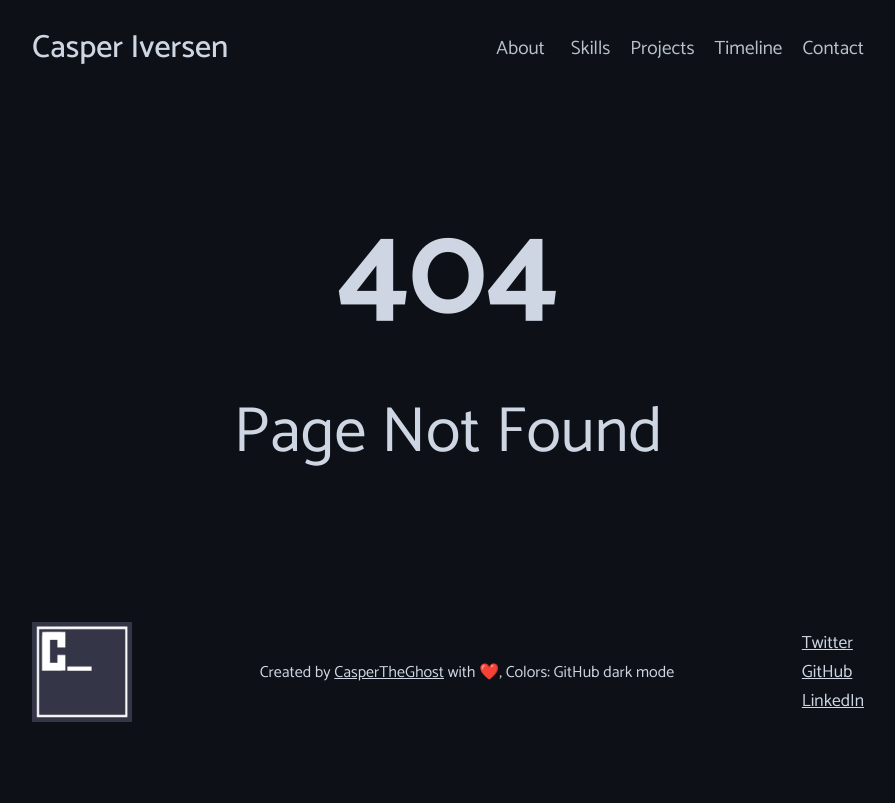
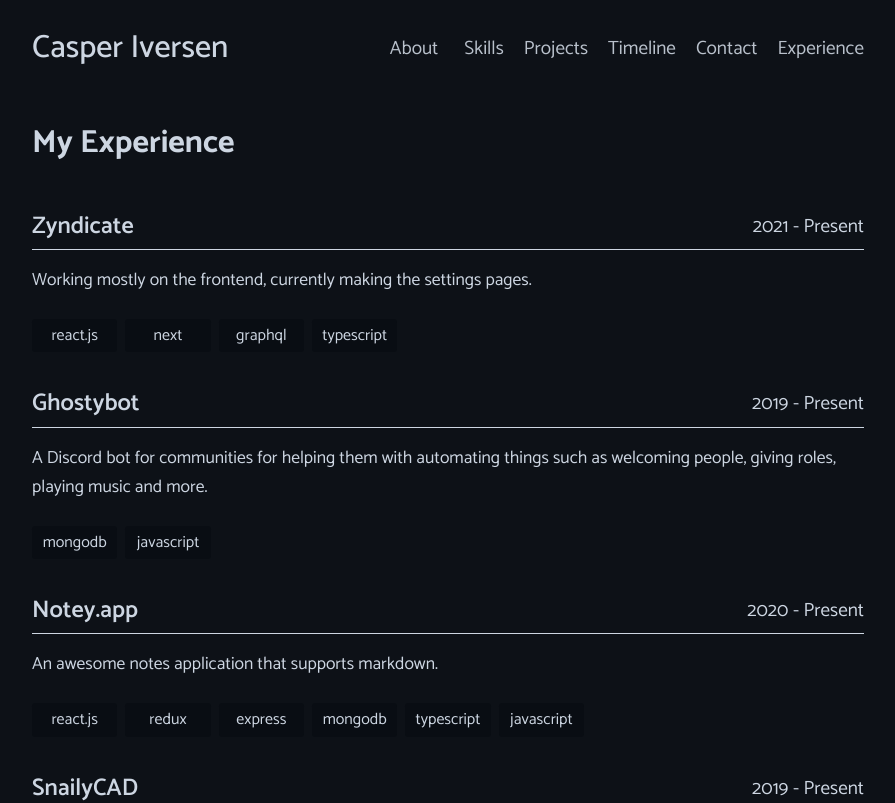
Before and after one commit to pzk3/casperiv.dev, a Next.js app: page /experience in a window 1280 px wide. Before the commit this address had no page. Shown: the top 803 px of the page, without its empty margins (192-1087 px from the left). Built offline with nearby package versions, Linux system fonts and the light colour scheme.

Commit message:
:tada: NEW: added experience page

```diff
--- a/components/Nav.tsx
+++ b/components/Nav.tsx
@@ -1,4 +1,5 @@
-import { useRouter } from "next/dist/client/router";
+import { useRouter } from "next/router";
+import Link from "next/link";
 import { useRef, useEffect, FC } from "react";
 
 const Nav: FC = () => {
@@ -29,7 +30,7 @@ const Nav: FC = () => {
 
   function handleAboutClick() {
     if (is404) {
-      return window.location.href = "/#about";
+      return (window.location.href = "/#about");
     }
     if (isPageOffset()) {
       window.location.href = "#";
@@ -64,6 +65,11 @@ const Nav: FC = () => {
             <a href={is404 ? "/#contact" : "#contact"} className="nav__link">
               Contact
             </a>
+            <Link href="/experience">
+              <a href="/experience" className="nav__link">
+                Experience
+              </a>
+            </Link>
           </div>
 
           <button onClick={handleHamburgerClick} className="hamburger">
--- /dev/null
+++ b/data/experience.ts
@@ -0,0 +1,32 @@
+import Experience from "../interfaces/experience";
+
+const experience: Experience[] = [
+  {
+    title: "Zyndicate",
+    year: "2021 - Present",
+    description: "Working mostly on the frontend, currently making the settings pages.",
+    stack: ["react.js", "next", "graphql", "typescript"],
+  },
+  {
+    title: "Ghostybot",
+    year: "2019 - Present",
+    description:
+      "A Discord bot for communities for helping them with automating things such as welcoming people, giving roles, playing music and more.",
+    stack: ["mongodb", "javascript"],
+  },
+  {
+    title: "Notey.app",
+    year: "2020 - Present",
+    description: "An awesome notes application that supports markdown.",
+    stack: ["react.js", "redux", "express", "mongodb", "typescript", "javascript"],
+  },
+  {
+    title: "SnailyCAD",
+    year: "2019 - Present",
+    description:
+      "A project I created to give Gaming communities a free CAD/MDT to help with management of Police, EMS and dispatch roleplay.",
+    stack: ["react.js", "redux", "mysql", "express", "typescript"],
+  },
+];
+
+export default experience;
--- a/pages/_app.tsx
+++ b/pages/_app.tsx
@@ -12,6 +12,7 @@ import "../styles/timeline.css";
 import "../styles/footer.css";
 import "../styles/projects.css";
 import "../styles/modal.css";
+import "../styles/experience.css";
 
 function App({ Component, pageProps }: AppProps) {
   return (
--- /dev/null
+++ b/pages/experience.tsx
@@ -0,0 +1,46 @@
+import { NextPage } from "next";
+import Head from "next/head";
+import experience from "../data/experience";
+import Experience from "../interfaces/experience";
+
+const ExperiencePage: NextPage = () => {
+  return (
+    <>
+      <Head>
+        <title>Experience - Casper Iversen</title>
+      </Head>
+
+      <div>
+        <h1>My Experience</h1>
+        {experience.map((item) => {
+          return <ExperienceItem key={item.title} item={item} />;
+        })}
+      </div>
+    </>
+  );
+};
+
+interface Props {
+  item: Experience;
+}
+
+export const ExperienceItem: React.FC<Props> = ({ item }: Props) => {
+  return (
+    <div className="experience__item">
+      <header className="experience__title">
+        <h1>{item.title}</h1>
+        <p>{item.year}</p>
+      </header>
+      <div className="experience__desc">{item.description}</div>
+      <footer className="experience__stack__container">
+        {item.stack.map((st) => (
+          <span key={st} className="experience__stack">
+            {st}
+          </span>
+        ))}
+      </footer>
+    </div>
+  );
+};
+
+export default ExperiencePage;
--- /dev/null
+++ b/styles/experience.css
@@ -0,0 +1,52 @@
+.experience__item {
+  padding: 1rem 0;
+}
+
+.experience__title {
+  display: flex;
+  justify-content: space-between;
+  align-items: center;
+  border-bottom: 0.1rem solid var(--text-color);
+  margin-bottom: 1rem;
+  padding-bottom: 0.2rem;
+}
+
+.experience__title h1 {
+  font-size: 1.5rem;
+  font-weight: 600;
+  margin: 0;
+}
+
+.experience__title p {
+  font-size: 1.2rem;
+  margin: 0;
+}
+
+.experience__desc {
+  font-size: 1.1rem;
+}
+
+.experience__stack__container {
+  margin-top: 1.5rem;
+  display: grid;
+  grid-template-columns: repeat(auto-fill, minmax(min(85px, 100%), 1fr));
+  gap: 0.5rem;
+}
+
+.experience__stack {
+  padding: 0.2rem 0.5rem;
+  border-radius: 0.2rem;
+  background: var(--dark);
+  min-width: 85px;
+  text-align: center;
+}
+
+/* @media (min-width: 500px) {
+  .experience__stack__container {
+    display: flex;
+  }
+
+  .experience__stack {
+    margin: 0 0.3rem;
+  }
+} */
```
Also changed, not shown: interfaces/Experience.ts (added, +8 -0 lines).
